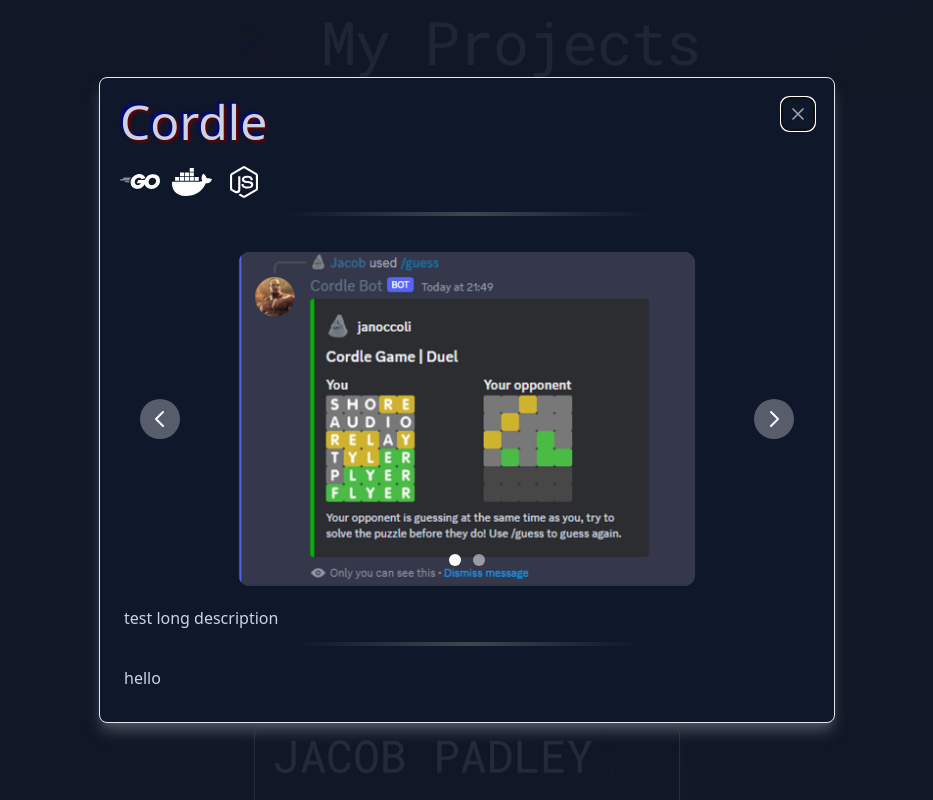
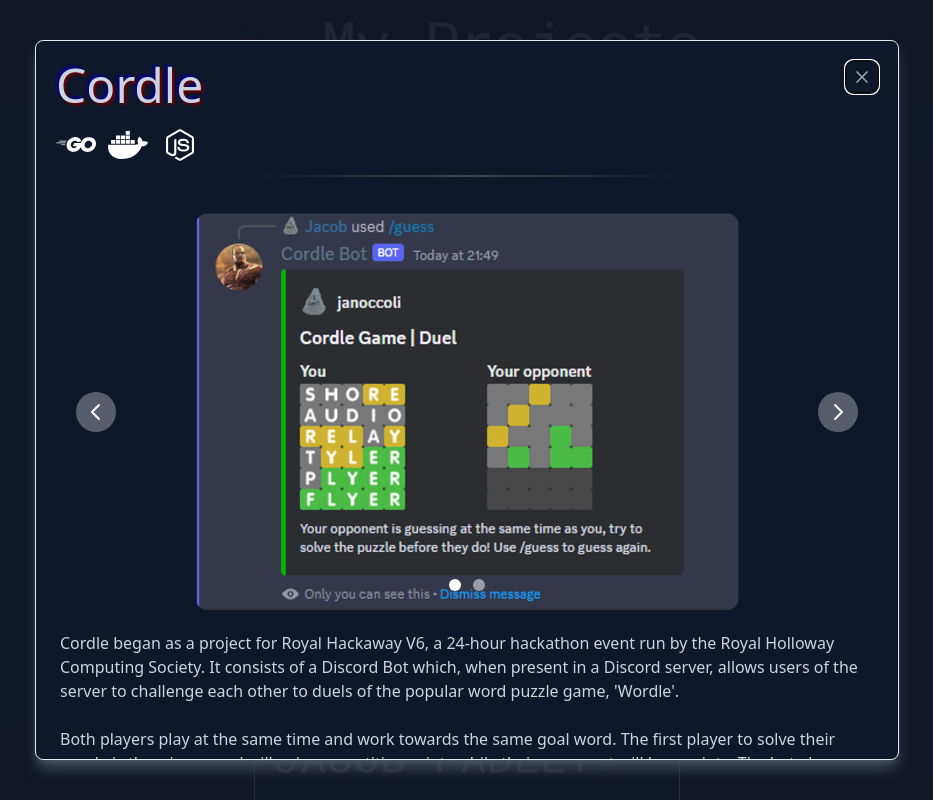
Before and after one commit to JPadley18/jpadley.com, a Next.js app: page / in a window 1280 px wide. Both pictures are taken after a click on the element 640 px from the left and 1098 px from the top of the page. Shown: the part 698-1498 px from the top of the page, without its empty margins (173-1106 px from the left). Built offline with nearby package versions, Linux system fonts and the light colour scheme.

Commit message:
Add project long description and links for all projects

```diff
--- a/components/project-modal.tsx
+++ b/components/project-modal.tsx
@@ -30,7 +30,9 @@
 }
 
 function makeGallery(gallery: ImageDefinition[]) {
-    if(gallery.length == 1) {
+    if(gallery.length == 0) {
+        return;
+    } else if(gallery.length == 1) {
         return makeImage(gallery[0]);
     } else {
         return (
@@ -46,7 +48,7 @@
         modalProps: {openModal: string | undefined, setOpenModal: React.Dispatch<React.SetStateAction<string | undefined>>} }) {
     return (
         <Flowbite theme={{theme: modalTheme}}>
-            <Modal dismissible show={modalProps.openModal === modalName} size="3xl" onClose={() => modalProps.setOpenModal("")}>
+            <Modal dismissible show={modalProps.openModal === modalName} size="4xl" onClose={() => modalProps.setOpenModal(undefined)}>
                 <Modal.Header>{modalTitle}</Modal.Header>
                 <ul className="pl-5">
                     {icons.map((icon) => (
@@ -61,7 +63,7 @@
                         {makeGallery(gallery)}
                     </div>
                     <div className="space-y-6">
-                        {modalContent}
+                        {modalContent.split("<br>").map((line) => <p>{line}</p>)}
                     </div>
                     <hr className="my-3 mx-auto h-1 border-t-0 bg-transparent bg-gradient-to-r from-transparent via-neutral-500 to-transparent opacity-50 w-1/2" />
                     <div>
--- a/pages/index.tsx
+++ b/pages/index.tsx
@@ -4,7 +4,9 @@
 import Project from "@/components/project"
 import Divider from "@/components/divider"
 import React from "react"
-import { faDocker, faGolang, faNodeJs, faRaspberryPi, faPython, faJava, faAndroid, faJs, faReact } from "@fortawesome/free-brands-svg-icons"
+import { faDocker, faGolang, faNodeJs, faRaspberryPi, faPython, faJava, faAndroid, faJs, faReact, faGithub } from "@fortawesome/free-brands-svg-icons"
+import { faLink } from "@fortawesome/free-solid-svg-icons"
+import StatEntry from "@/components/stat-entry"
 
 export default function Home() {
     // Track the currently open modal dialog for the page
@@ -29,7 +31,15 @@
             }}
             title="Cordle"
             description="Competitive Wordle bot for Discord. Complete with an elo system so that you can prove that you're better than your friends once and for all."
-            longDescription="test long description"
+            longDescription="Cordle began as a project for Royal Hackaway V6, a 24-hour hackathon event run by the Royal Holloway Computing Society. It consists of a Discord Bot which,
+            when present in a Discord server, allows users of the server to challenge each other to duels of the popular word puzzle game, 'Wordle'.
+            <br>
+            Both players play at the same time and work towards the same goal word. The first player to solve their puzzle is the winner, and will gain competitive points while their opponent will lose points.
+            The bot also allows users to view their stats or the stats of another player, such as career wins, losses and draws. Users can also view a top-10 style leaderboard of all Cordle
+            players.
+            <br>
+            Cordle was originally written in NodeJS using a Firebase database, and after Royal Hackaway I worked with another member of the original team to re-make Cordle using Go with
+            a MySQL database, which greatly increased the performance of the bot. We containerised the project with Docker and hosted it, finally creating a stable release version of Cordle."
             gallery={[
                 {
                     path: "/cordle-thumb.png",
@@ -45,9 +55,9 @@
                 }
             ]}
             links={[
-                <a key="amogus" href="amongus">
-                    hello
-                </a>
+                <StatEntry key="github" icon={faGithub} text="Cordle GitHub" href="https://github.com/cordle-bot/cordle-bot" />,
+                <StatEntry key="devpost" icon={faLink} text="Hackaway Devpost Page" href="https://devpost.com/software/cordle" />,
+                <StatEntry key= "legacy-github" icon={faGithub} text="Legacy GitHub" href="https://github.com/cordle-bot/cordle-legacy" />
             ]}
             icons={[faGolang, faDocker, faNodeJs]}
             modalProps={modalProps} />
@@ -60,9 +70,12 @@
             }}
             title="padley.tech"
             description="This website was created in TypeScript using React with Next.js and Tailwind CSS."
-            longDescription="test long description"
+            longDescription="This is the very website you are currently viewing! I began work on this website both as a way to document my programming projects and
+            to learn how to use React. This website uses React with Next.JS, as well as Tailwind CSS and Flowbite JS for styling."
             gallery={[]}
-            links={[]}
+            links={[
+                <StatEntry key="github" icon={faGithub} text="padley.tech GitHub" href="https://github.com/JPadley18/padley.tech" />
+            ]}
             icons={[faJs, faReact]}
             modalProps={modalProps} />
 
@@ -74,9 +87,23 @@
             }}
             title="Turtle Printer"
             description="A software I created to for new students joining the Royal Holloway Computing Society. It allows new programmers to write Python code that draws images using the Turtle library and print their creations on a thermal receipt printer."
-            longDescription="test long description"
+            longDescription="Turtle Printer is a software written in Python using Tkinter as an extension to the popular Python Turtle library, which provides an easy, beginner
+            friendly way to create images using simple programming concepts in Python. I came up with this idea while on the Computing Society committee at Royal Holloway as
+            a fun way to get freshers into coding. The software saw a large amount of use during our introductory events at the beginning of the school year, and produced lots
+            interesting images.
+            <br>
+            The software provides the user with an area in which they can input Python code to send commands to the Turtle which is drawn on the right-hand side of the screen.
+            The code can then be executed to produce an image. The hardest part of this project was 'sandboxing' the code area to prevent malicious code from being run that
+            could damage the software or the host computer. In the end, I achieved this by creating a carefully controlled list of functions that the user is allowe to use in
+            the sandbox.
+            <br>
+            Once the user has created their image, they can submit it. It is then sent over Wi-Fi to a Raspberry Pi that in turn sends the image to a thermal receipt printer,
+            which allowed the freshers to take home their drawings."
             gallery={[]}
-            links={[]}
+            links={[
+                <StatEntry key="github" icon={faGithub} text="Turtle Printer GitHub" href="https://github.com/rhul-compsoc/turtle-printer" />,
+                <StatEntry key="server-github" icon={faGithub} text="Server GitHub" href="https://github.com/rhul-compsoc/turtle-printer-server" />
+            ]}
             icons={[faPython, faRaspberryPi]}
             modalProps={modalProps} />
 
@@ -88,9 +115,18 @@
             }}
             title="TouCan"
             description="Android app using OpenCV to identify a drinks can using the phone camera and send directions to a Lego Mindstorms robot to navigate to the can."
-            longDescription="test long description"
+            longDescription="I created the TouCan app as part of a group coursework project in which we were tasked with programming a Lego Mindstorms robot using Java.
+            The robot's objective was to use a phone camera to locate a can of RedBull (wrapped in pink paper for visibility) and send information about its location to
+            the robot, which could then navigate to it and grab it using a claw on the front of the robot.
+            <br>
+            The app uses OpenCV to filter out colours other than the shade of pink it is calibrated for using the calibration mode of the app. It then takes the largest
+            of the visible blobs of colour and sends the screen coordinates of its center to the robot over a Wi-Fi connection. The robot will then move left or right in
+            order to keep the center of the can in the center of the camera, while moving forwards towards the can. Eventually, the robot detects the can touching the claw
+            and closes, capturing the can."
             gallery={[]}
-            links={[]}
+            links={[
+                <StatEntry key="github" icon={faGithub} text="TouCan GitHub" href="https://github.com/JPadley18/TouCan" />
+            ]}
             icons={[faJava, faAndroid]}
             modalProps={modalProps} />
 
@@ -102,9 +138,17 @@
             }}
             title="DataIker Facial Recognition"
             description="My machine learning project created during my work experience at Data Iku. Software for the Raspberry Pi that uses machine learning and OpenCV to identify and greet office members by name using facial recognition."
-            longDescription="test long description"
+            longDescription="I created this project during my work experience at data science company DataIku. It consists of a Raspberry Pi that uses OpenCV and an onboard
+            camera to identify human faces that it can see. In its 'learning' mode, it will store each captured image of a face on an Amazon S3 bucket. These images can then
+            be labelled using a webapp that I created. I created a machine learning model on the company's bespoke software, DSS, which can use these labelled images to learn
+            to distinguish the different employees of DataIku (or 'DataIkers') by name using only their face.
+            <br>
+            If the device is not in 'learning' mode, it will instead use an API endpoint on DSS
+            to attempt to identify any office member that walks past the camera, and greet them by name on the LCD screen attached to the Pi."
             gallery={[]}
-            links={[]}
+            links={[
+                <StatEntry key="github" icon={faGithub} text="Project GitHub" href="https://github.com/JPadley18/dataiker-recognition" />
+            ]}
             icons={[faPython, faRaspberryPi]}
             modalProps={modalProps} />
         </div>
```
